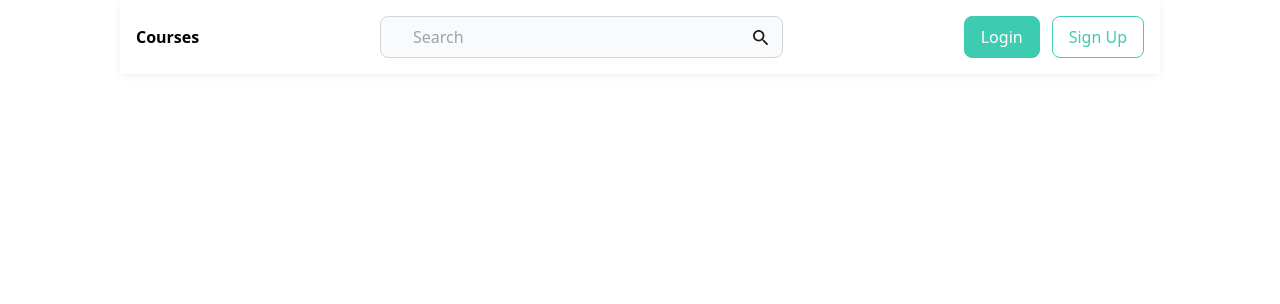
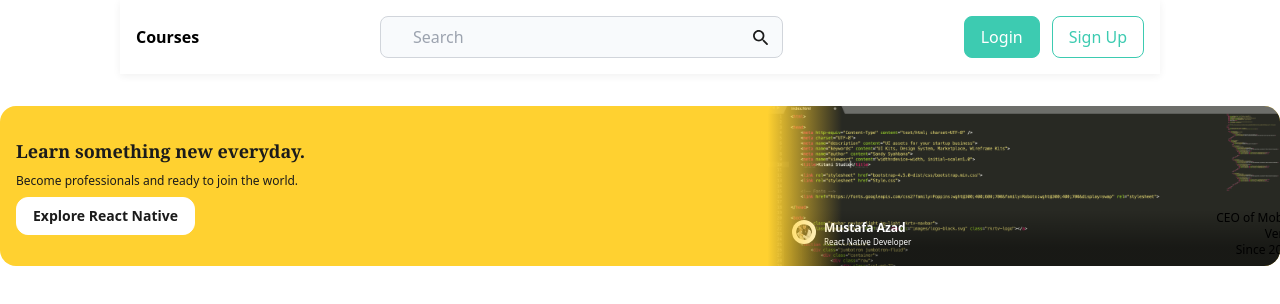
Before and after one commit to mustafaazad03/Frontend-Assignment-Alemeno, a React (Vite) app: page / in a window 1280 px wide. Shown: the top 304 px of the page. Built offline with nearby package versions, Linux system fonts and the light colour scheme.

Commit message:
chore: Update CSS styles and add new components

```diff
--- a/src/App.css
+++ b/src/App.css
@@ -1,3 +1,20 @@
 .navbar--shadow {
 	box-shadow: 0px 2px 8px 0px rgba(0, 0, 0, 0.06);
 }
+
+.hero__gradient {
+	background: linear-gradient(
+		90deg,
+		#ffd130 49.78%,
+		rgba(255, 209, 48, 0) 78.85%
+	);
+}
+
+.hero__bg--gradient {
+	border-radius: 0px 0px 16px 0px;
+	background: linear-gradient(
+		0deg,
+		rgba(0, 0, 0, 0.39) 34.31%,
+		rgba(0, 0, 0, 0) 100%
+	);
+}
--- a/src/components/Container.jsx
+++ b/src/components/Container.jsx
@@ -1,7 +1,7 @@
 import PropTypes from "prop-types";
 const Container = ({ children }) => {
 	return (
-		<div className="xl:max-w-7xl lg:max-w-4xl sm:max-w-lg max-w-[90%]">
+		<div className="xl:max-w-7xl lg:max-w-4xl sm:max-w-lg max-w-[90%] mx-auto h-auto py-8">
 			{children}
 		</div>
 	);
--- /dev/null
+++ b/src/components/CourseCard.jsx
@@ -0,0 +1,9 @@
+const CourseCard = () => {
+	return (
+		<div className="w-full inline-flex flex-col items-center gap-1">
+			<div className="w-full"></div>
+		</div>
+	);
+};
+
+export default CourseCard;
--- /dev/null
+++ b/src/components/Hero.jsx
@@ -0,0 +1,39 @@
+const Hero = () => {
+	return (
+		<div className="h-[20vh] rounded-2xl w-full bg-orangeBg flex items-center relative">
+			<div className="flex flex-col items-start md:w-1/2 w-3/5 pl-4 text-dark h-full justify-center gap-2 z-[2]">
+				<h1 className="font-bold break-words flex-wrap flex text-lg font-serif">
+					Learn something new everyday.
+				</h1>
+				<p className="text-xs">
+					Become professionals and ready to join the world.
+				</p>
+				<button className="p-2 px-4 font-bold inline-flex items-center align-middle bg-white rounded-xl text-sm hover:bg-transparent border-white border hover:text-white">
+					Explore React Native
+				</button>
+			</div>
+			<div className="h-full w-1/5 hero__gradient absolute left-1/2 z-[1]"></div>
+			<div className="w-2/5 h-full bg-[url('/HeaderImage.png')] bg-cover absolute right-0 rounded-r-[16px] overflow-hidden">
+				<div className="absolute bottom-0 hero__bg--gradient flex justify-between items-center left-4 w-full pl-2 pb-2">
+					<div className="w-full flex space-x-2">
+						<img
+							src="/personImg.png"
+							alt="person"
+							className="w-6 h-6 rounded-full bg-white p-1"
+						/>
+						<div className="flex flex-col justify-start text-white">
+							<p className="font-bold text-xs">Mustafa Azad</p>
+							<h3 className="text-[8px]">React Native Developer</h3>
+						</div>
+					</div>
+					<div className="sm:flex flex-col text-right hidden">
+						<p className="text-xs">CEO of Mobile Verse</p>
+						<h3 className="text-xs">Since 2015</h3>
+					</div>
+				</div>
+			</div>
+		</div>
+	);
+};
+
+export default Hero;
--- a/src/pages/Home.jsx
+++ b/src/pages/Home.jsx
@@ -1,9 +1,14 @@
+import Container from "../components/Container";
+import Hero from "../components/Hero";
 import Navbar from "../components/Navbar";
 
 const Home = () => {
 	return (
 		<>
 			<Navbar />
+			<Container>
+				<Hero />
+			</Container>
 		</>
 	);
 };
```
Also changed, not shown: src/components/CourseList.jsx (added).
